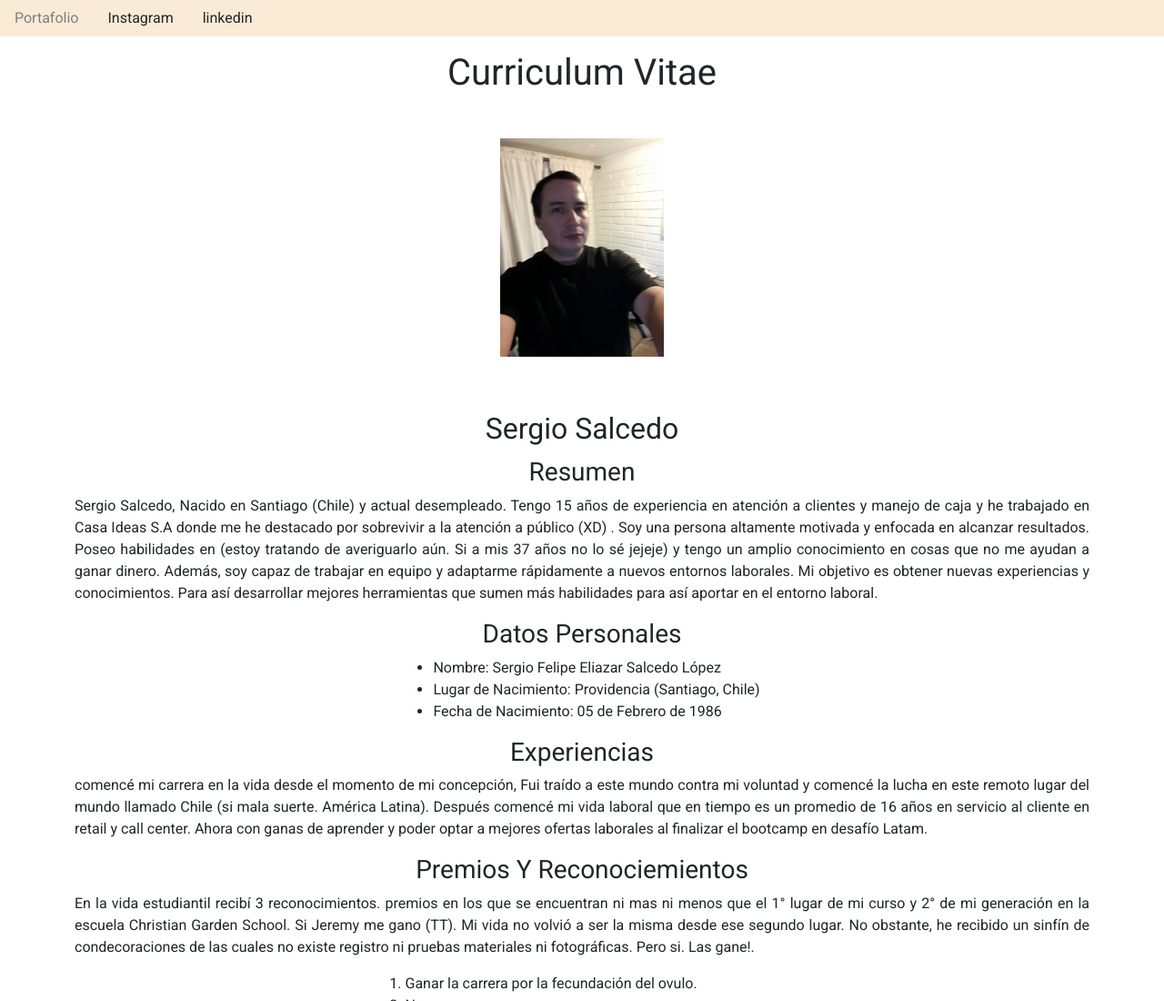
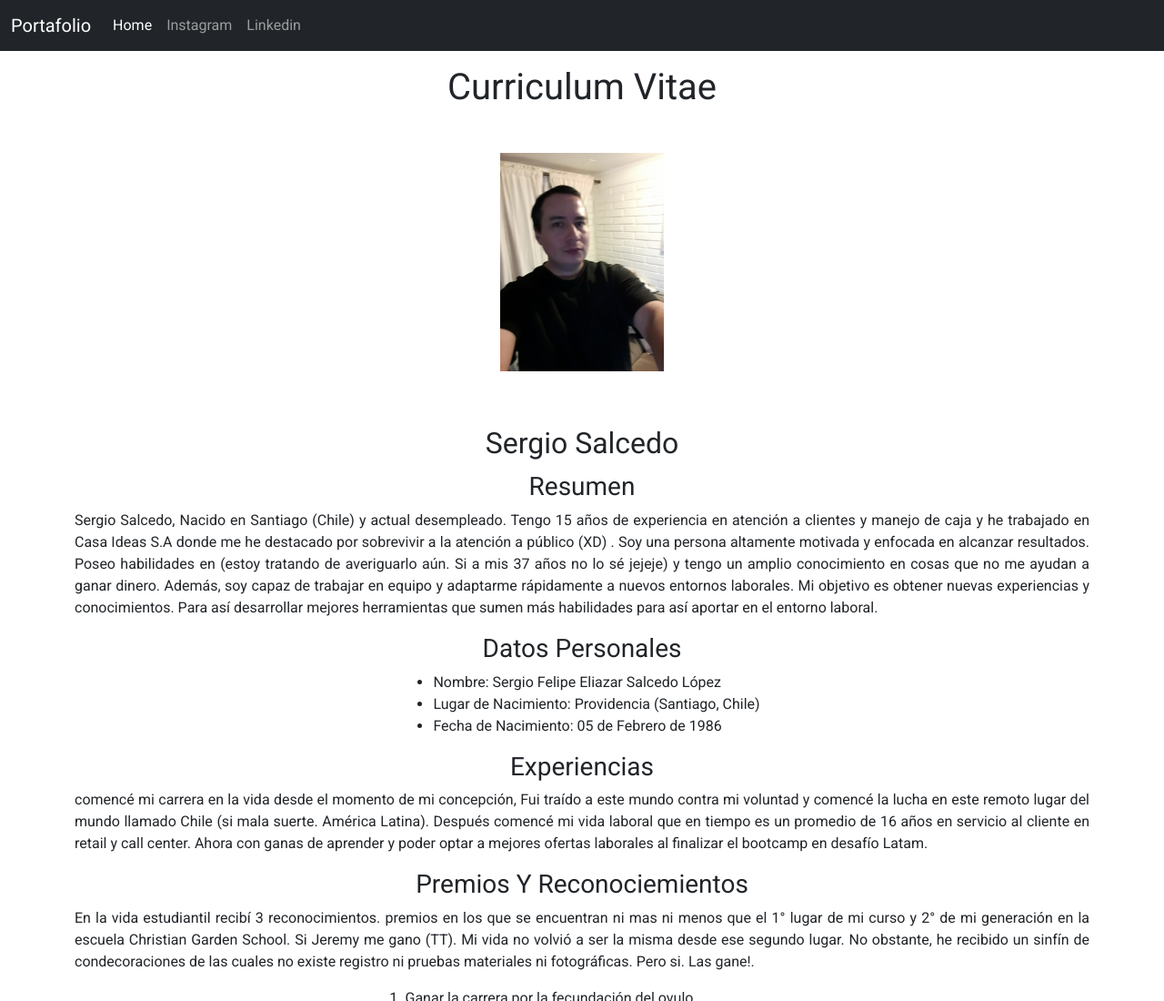
Before and after one commit to xoeliazar/Portafolio, a plain HTML site: page index.html in a window 1280 px wide. Shown: the top 1100 px of the page at 91% size. Drawn offline with nearby package versions, Linux system fonts and the light colour scheme.

Commit message:
CAmbio carolina Castillo

```diff
--- a/index.html
+++ b/index.html
@@ -13,30 +13,22 @@
     <title>Curriculum</title>
   </head>
   <body>
-    <nav>
-      <ul class="nav">
-        <li class="nav-item">
-          <a
 
-            style="text-decoration: none;"
-            class="nav-link active hover_color"
-            aria-current="page"
-            href="./portafolio.html"
-            >Portafolio</a
-          >
-        </li>
-        <li class="nav-item">
-          <a class="nav-link hover_color" style="text-decoration: none;" href="https://www.instagram.com/">Instagram</a>
-        </li>
-        <li class="nav-item">
-          <a
-          style="text-decoration: none;"
-            class="nav-link hover_color"
-            href="https://www.linkedin.com/in/sergio-felipe-salcedo-l%C3%B3pez-282a15228/"
-            >linkedin</a
-          >
-        </li>
-      </ul>
+    <nav class="navbar navbar-expand-lg navbar-dark bg-dark">
+      <div class="container-fluid">
+        <a class="navbar-brand" href="./portafolio.html">Portafolio</a>
+        <button class="navbar-toggler" type="button" data-bs-toggle="collapse" data-bs-target="#navbarNavAltMarkup" aria-controls="navbarNavAltMarkup" aria-expanded="false" aria-label="Toggle navigation">
+          <span class="navbar-toggler-icon"></span>
+        </button>
+        <div class="collapse navbar-collapse" id="navbarNavAltMarkup">
+          <div class="navbar-nav">
+            <a class="nav-link active" aria-current="page" href="index.html">Home</a>
+            <a class="nav-link" href="https://www.instagram.com/">Instagram</a>
+            <a class="nav-link" href="https://www.linkedin.com/in/sergio-felipe-salcedo-l%C3%B3pez-282a15228/">Linkedin</a>
+
+          </div>
+        </div>
+      </div>
     </nav>
     <div class="container col-md-12 col-sm-12">
       <div class="row">
```
